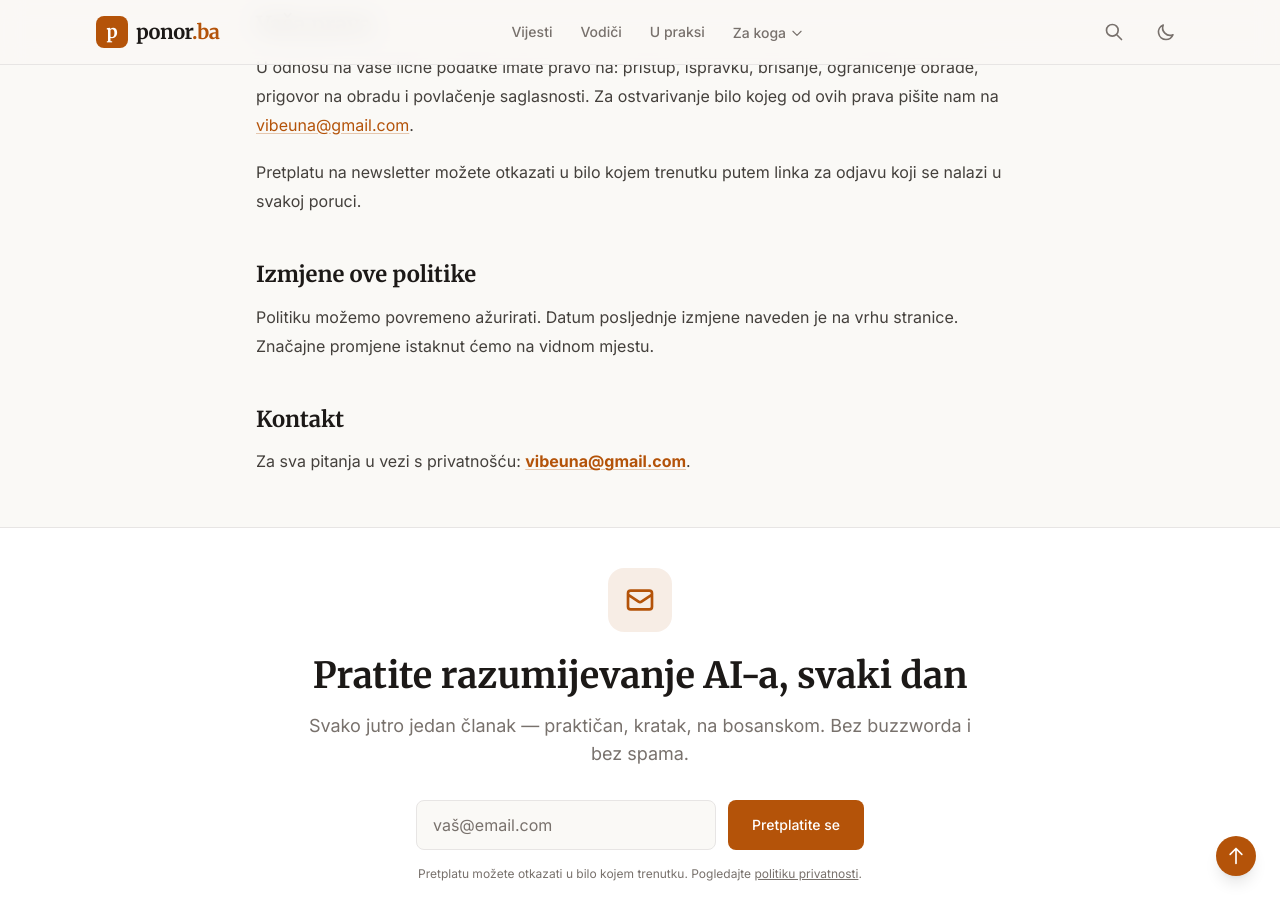
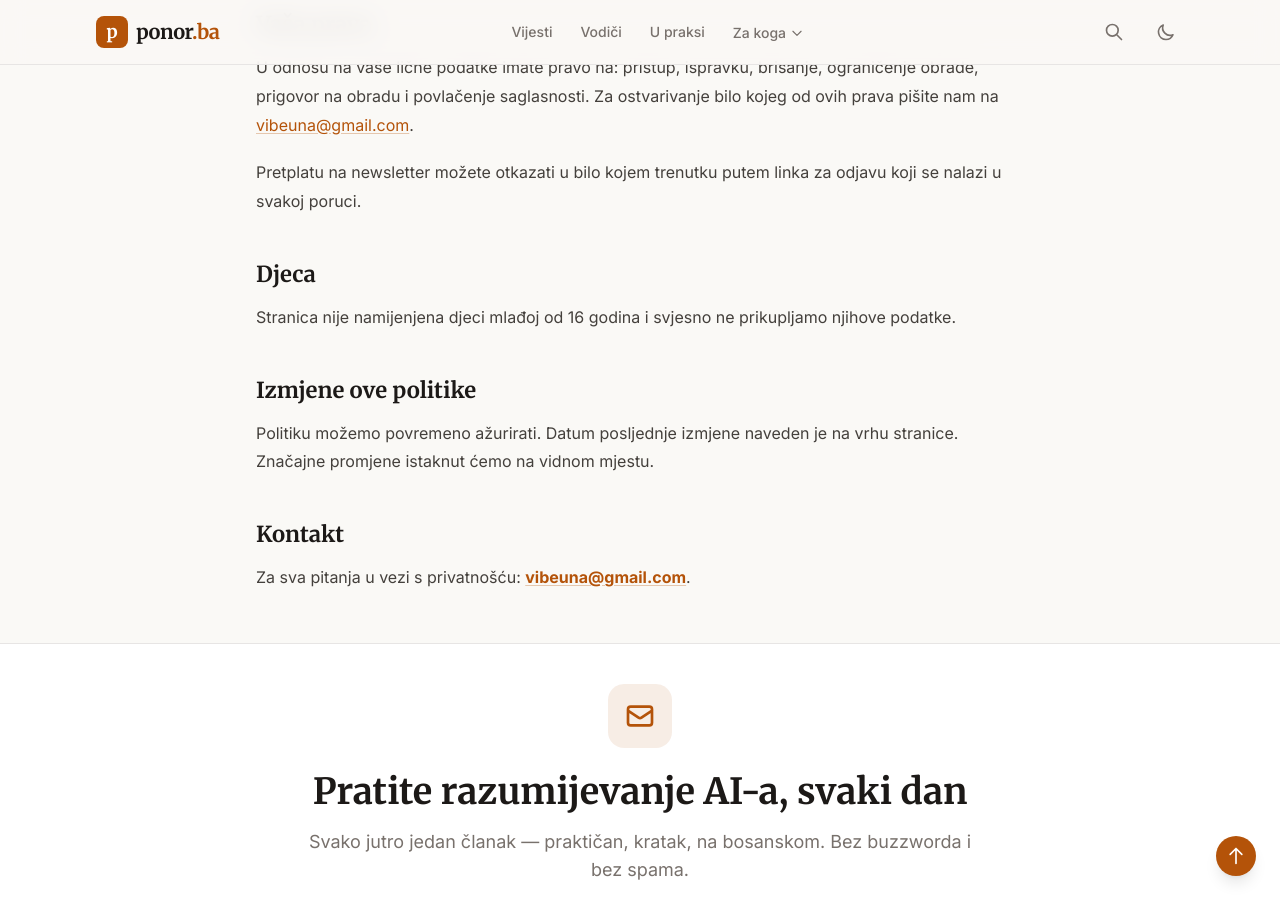
Before and after one commit to vibeuna/ponor, a Jekyll site: the page built from politika-privatnosti.md, in a window 1280 px wide and 900 px high, scrolled down 1855 px. Built offline with Jekyll 4.4.1, drawn with Linux system fonts in a browser that asks for light colours.

Commit message:
Revert "Remove children's data section from privacy policy"
This reverts commit 302f340903b7c167f6f9b9663b693d618f5b8c4d.

```diff
--- a/politika-privatnosti.md
+++ b/politika-privatnosti.md
@@ -58,6 +58,10 @@ U odnosu na vaše lične podatke imate pravo na: pristup, ispravku, brisanje, og
 
 Pretplatu na newsletter možete otkazati u bilo kojem trenutku putem linka za odjavu koji se nalazi u svakoj poruci.
 
+## Djeca
+
+Stranica nije namijenjena djeci mlađoj od 16 godina i svjesno ne prikupljamo njihove podatke.
+
 ## Izmjene ove politike
 
 Politiku možemo povremeno ažurirati. Datum posljednje izmjene naveden je na vrhu stranice. Značajne promjene istaknut ćemo na vidnom mjestu.
```
